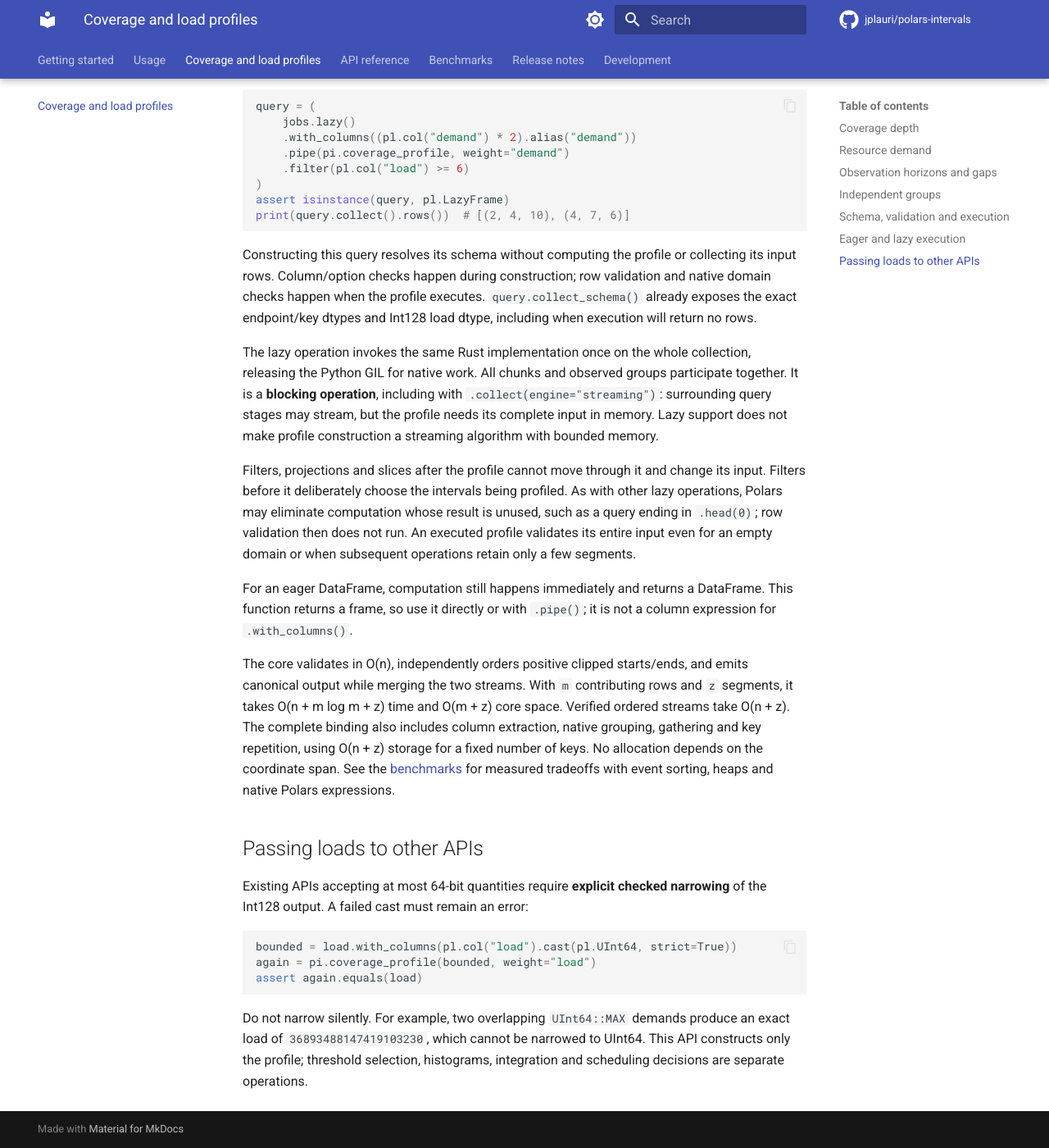
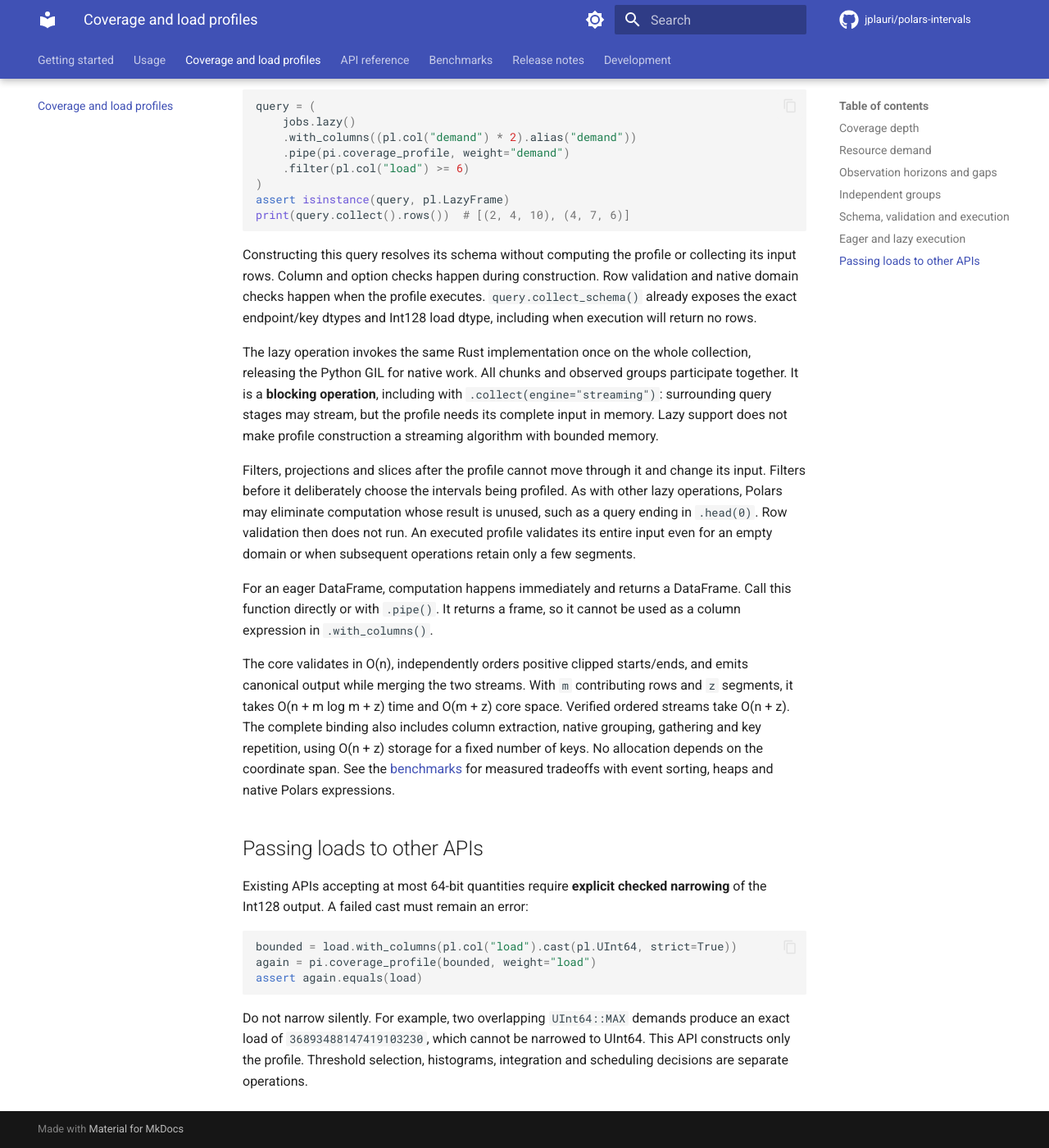
Before and after one commit to jplauri/polars-intervals, an MkDocs documentation site: the page built from docs/coverage-profile.md, in a window 1280 px wide and 1400 px high, scrolled down 3037 px. Shown: the whole window at 82% size. Built offline with MkDocs 1.6.1 and Material for MkDocs 9.7.7, drawn with Linux system fonts in a browser that asks for light colours; comment, search, counter and statistics services are not loaded; some of the changed text lies outside the part shown.

Commit message:
docs: use direct sentences in coverage profile documentation

````diff
--- a/docs/coverage-profile.md
+++ b/docs/coverage-profile.md
@@ -3,7 +3,7 @@
 [`coverage_profile`](api.md#polars_intervals.coverage_profile) turns intervals
 into new segments describing how much is active at each coordinate. Use it for
 genomic coverage depth, concurrent resource demand, or zero-load periods inside
-an observation horizon. A DataFrame input returns a DataFrame; a LazyFrame input
+an observation horizon. A DataFrame input returns a DataFrame. A LazyFrame input
 returns a LazyFrame that computes the same profile when collected.
 
 ## Coverage depth
@@ -147,8 +147,8 @@ print(query.collect().rows())  # [(2, 4, 10), (4, 7, 6)]
 ```
 
 Constructing this query resolves its schema without computing the profile or
-collecting its input rows. Column/option checks happen during construction;
-row validation and native domain checks happen when the profile executes.
+collecting its input rows. Column and option checks happen during construction.
+Row validation and native domain checks happen when the profile executes.
 `query.collect_schema()` already exposes the exact endpoint/key dtypes and
 Int128 load dtype, including when execution will return no rows.
 
@@ -162,13 +162,13 @@ construction a streaming algorithm with bounded memory.
 Filters, projections and slices after the profile cannot move through it and
 change its input. Filters before it deliberately choose the intervals being
 profiled. As with other lazy operations, Polars may eliminate computation whose
-result is unused, such as a query ending in `.head(0)`; row validation then does
+result is unused, such as a query ending in `.head(0)`. Row validation then does
 not run. An executed profile validates its entire input even for an empty domain
 or when subsequent operations retain only a few segments.
 
-For an eager DataFrame, computation still happens immediately and returns a
-DataFrame. This function returns a frame, so use it directly or with `.pipe()`;
-it is not a column expression for `.with_columns()`.
+For an eager DataFrame, computation happens immediately and returns a DataFrame.
+Call this function directly or with `.pipe()`. It returns a frame, so it cannot
+be used as a column expression in `.with_columns()`.
 
 The core validates in O(n), independently orders positive clipped starts/ends,
 and emits canonical output while merging the two streams. With `m` contributing
@@ -192,5 +192,5 @@ assert again.equals(load)
 
 Do not narrow silently. For example, two overlapping `UInt64::MAX` demands
 produce an exact load of `36893488147419103230`, which cannot be narrowed to
-UInt64. This API constructs only the profile; threshold selection, histograms,
+UInt64. This API constructs only the profile. Threshold selection, histograms,
 integration and scheduling decisions are separate operations.
````
Also changed, not shown: AGENTS.md (+1 -0 lines).
